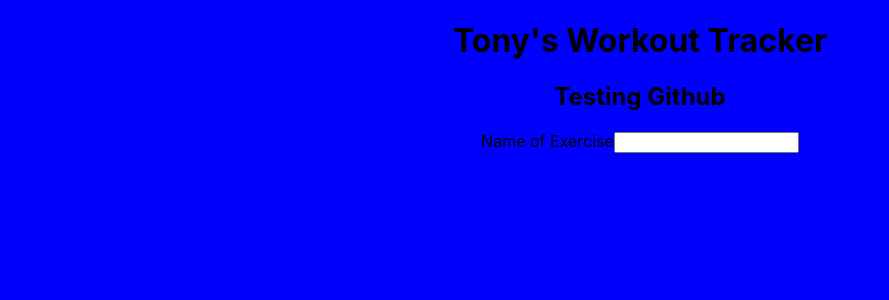
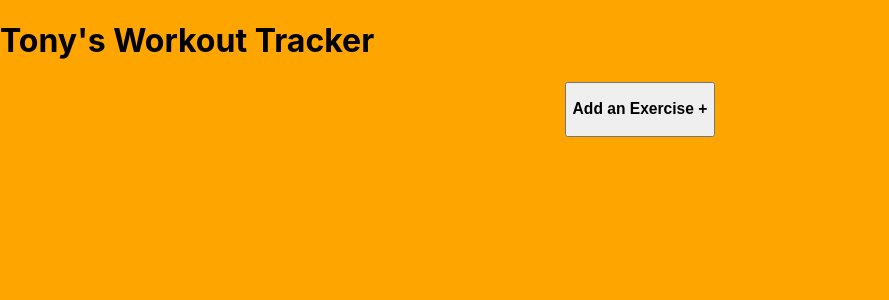
Before and after one commit to thongsou/react-workout-tracker, a React (Create React App) app: page / in a window 1280 px wide. Shown: the top 300 px of the page, without its empty margins (0-889 px from the left). Built offline with nearby package versions, Linux system fonts and the light colour scheme.

Commit message:
Added popup with inputs

```diff
--- a/package.json
+++ b/package.json
@@ -9,6 +9,7 @@
     "@testing-library/user-event": "^7.2.1",
     "react": "^16.13.1",
     "react-dom": "^16.13.1",
+    "react-modal": "^3.11.2",
     "react-scripts": "3.4.1"
   },
   "scripts": {
--- a/src/App.css
+++ b/src/App.css
@@ -3,7 +3,7 @@
 }
 
 body {
-  background-color: blue;
+  background-color: orange;
 }
 
 .App-logo {
--- a/src/App.js
+++ b/src/App.js
@@ -1,14 +1,35 @@
-import React from "react";
-import logo from "./logo.svg";
+import React, { useState } from "react";
 import "./App.css";
 import Workout from "./components/workout";
+import Modal from "react-modal";
 
 function App() {
+  const [modalIsOpen, setModalIsOpen] = useState(false);
   return (
     <div className="App">
-      <h1>Tony's Workout Tracker</h1>
-      <h2>Testing Github</h2>
-      <Workout />
+      <h1 style={{ textAlign: "left" }}>Tony's Workout Tracker</h1>
+      <button
+        onClick={() => setModalIsOpen(true)}
+        style={{ marginLeft: "auto" }}
+      >
+        <h3>Add an Exercise +</h3>
+      </button>
+      <Modal
+        isOpen={modalIsOpen}
+        onRequestClose={() => setModalIsOpen(false)}
+        style={{
+          overlay: {
+            backgroundColor: "black",
+          },
+          content: {
+            color: "orange",
+          },
+        }}
+      >
+        <h2>Enter the Details of Your Exercise</h2>
+        <Workout />
+        <button onClick={() => setModalIsOpen(false)}>Close</button>
+      </Modal>
     </div>
   );
 }
--- a/src/components/exercise.jsx
+++ b/src/components/exercise.jsx
@@ -4,31 +4,13 @@ class Exercise extends Component {
   constructor(props) {
     super(props);
 
-    this.state = {
-      name: "",
-      sets: "",
-      reps: "",
-      rpe: "",
-    };
+    this.state = {};
   }
-
-  handleNameChange = (event) => {
-    this.setState({
-      name: event.target.value,
-    });
-  };
 
   render() {
     return (
       <form>
-        <div>
-          <label>Name of Exercise</label>
-          <input
-            type="text"
-            value={this.state.name}
-            onChange={this.handleNameChange}
-          />
-        </div>
+        <div></div>
       </form>
     );
   }
--- a/src/components/workout.jsx
+++ b/src/components/workout.jsx
@@ -2,9 +2,53 @@ import React, { Component } from "react";
 import Exercise from "./exercise";
 
 class Workout extends Component {
-  state = {};
+  constructor(props) {
+    super(props);
+
+    this.state = {
+      exercises: [],
+      name: "",
+      sets: "",
+      reps: "",
+    };
+  }
+
+  handleNameChange = (event) => {
+    this.setState({ name: event.target.value });
+  };
+
+  handleSetsChange = (event) => {
+    this.setState({ sets: event.target.value });
+  };
+
+  handleRepsChange = (event) => {
+    this.setState({ reps: event.target.value });
+  };
+
   render() {
-    return <Exercise />;
+    return (
+      <div>
+        <input
+          type="text"
+          value={this.name}
+          onChange={this.handleNameChange}
+          placeholder={"Name of Exercise"}
+        ></input>
+        <input
+          type="number"
+          value={this.sets}
+          onChange={this.handleSetsChange}
+          placeholder={"Number of Sets"}
+        ></input>
+        <input
+          type="number"
+          value={this.reps}
+          onChange={this.handleRepsChange}
+          placeholder={"Number of Reps"}
+        ></input>
+        <Exercise />
+      </div>
+    );
   }
 }
 
```
Also changed, not shown: 1 other file (tests, documents, lock files or other folders).
